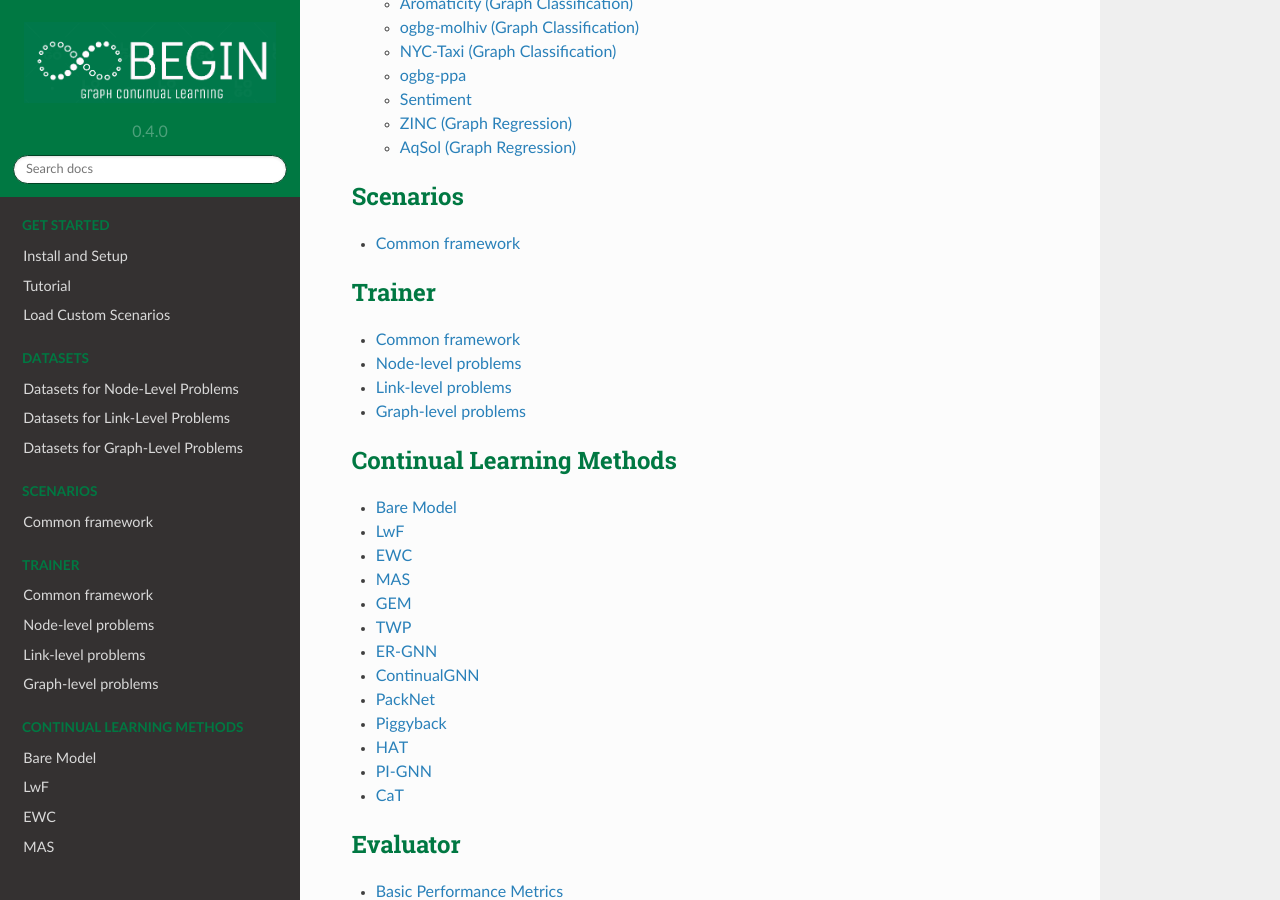
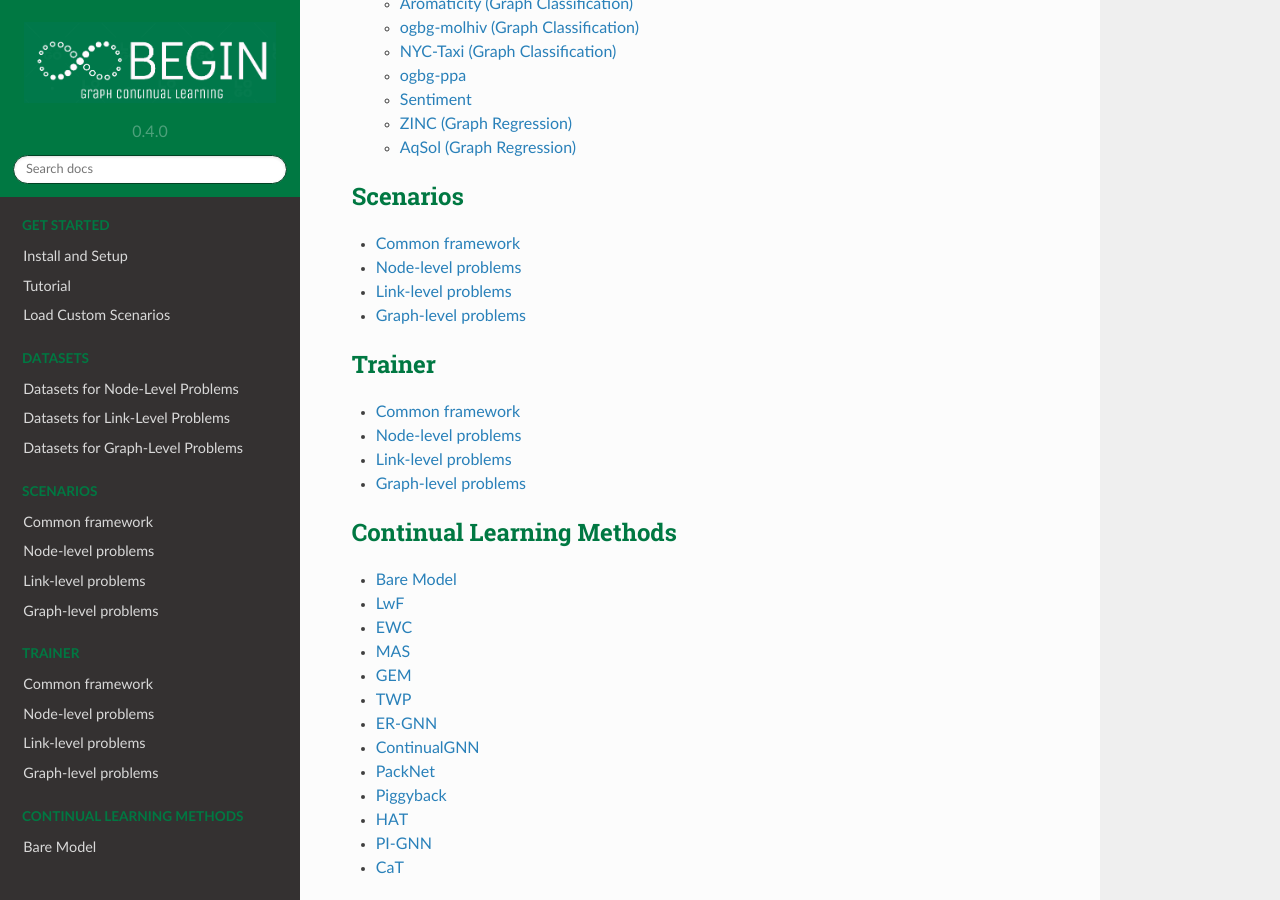
Before and after one commit to ShinhwanKang/BeGin, a Sphinx documentation site: the page built from docs/index.rst, in a window 1280 px wide and 900 px high, scrolled down 1148 px. Built offline with Sphinx 7.4.7 and the Read the Docs theme 2.0.0, drawn with Linux system fonts in a browser that asks for light colours.

Commit message:
Update index.rst

```diff
--- a/docs/index.rst
+++ b/docs/index.rst
@@ -26,6 +26,9 @@ Contents
    :caption: Scenarios
 
    030/common
+   030/node
+   030/link
+   030/graph
 
 .. toctree::
    :maxdepth: 1
```
